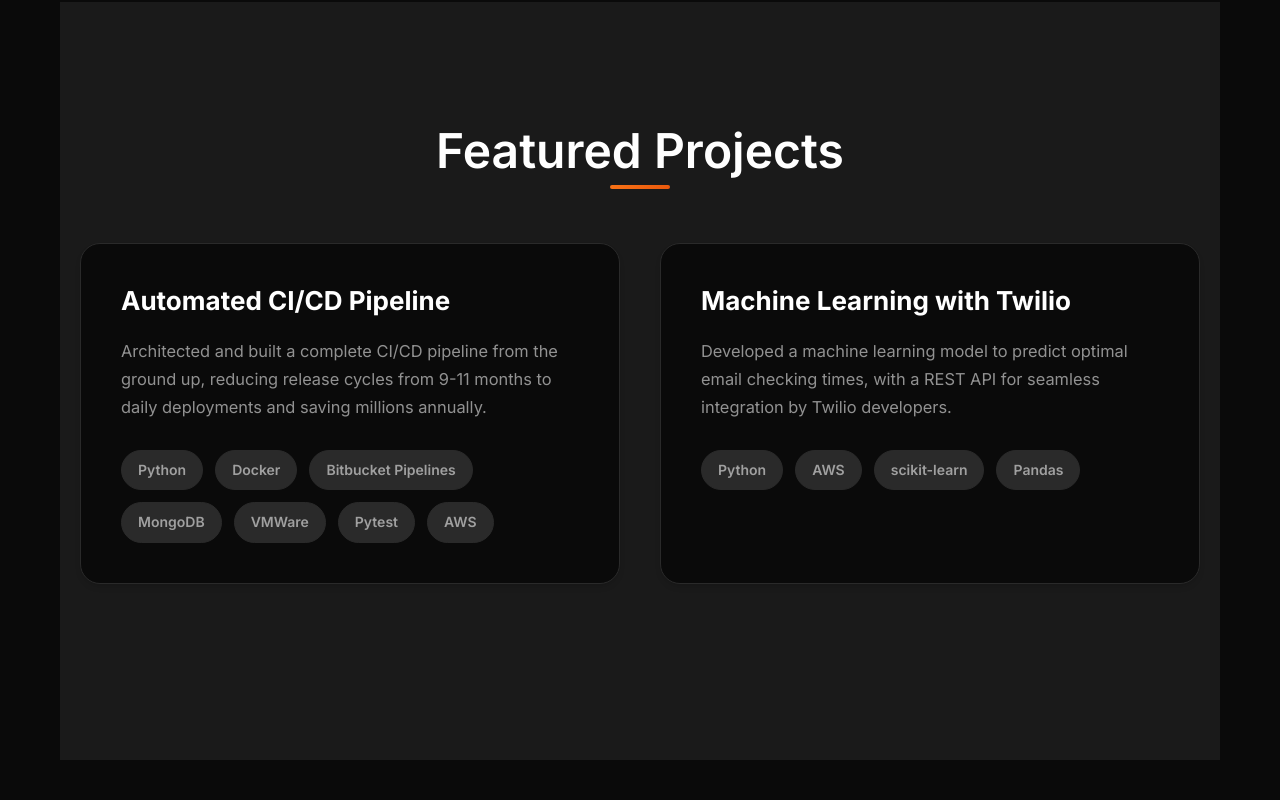
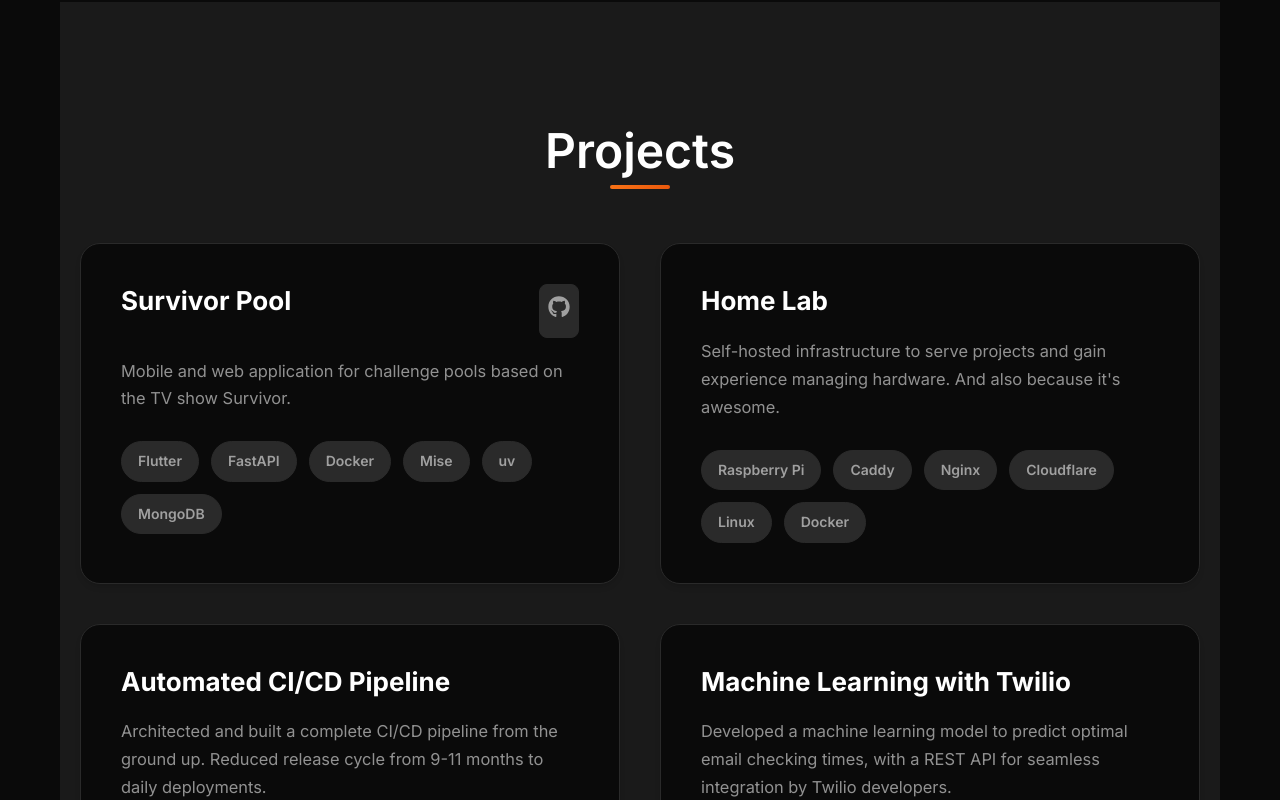
Before and after one commit to jjjacobsen/website, a React (Vite) app: page / in a window 1280 px wide. Shown: the part 1680-2480 px from the top of the page. Built offline with nearby package versions, Linux system fonts and the light colour scheme.

Commit message:
Update projects

```diff
--- a/src/components/Projects.css
+++ b/src/components/Projects.css
@@ -44,6 +44,7 @@
     linear-gradient(#fff 0 0) content-box,
     linear-gradient(#fff 0 0);
   mask-composite: xor;
+  pointer-events: none;
   opacity: 0;
   transition: opacity 0.4s ease;
 }
--- a/src/components/Projects.jsx
+++ b/src/components/Projects.jsx
@@ -5,9 +5,25 @@
 const Projects = () => {
   const projects = [
     {
+      title: "Survivor Pool",
+      description:
+        "Mobile and web application for challenge pools based on the TV show Survivor.",
+      tech: ["Flutter", "FastAPI", "Docker", "Mise", "uv", "MongoDB"],
+      github: "https://github.com/jjjacobsen/survivor-pool",
+      live: null,
+    },
+    {
+      title: "Home Lab",
+      description:
+        "Self-hosted infrastructure to serve projects and gain experience managing hardware. And also because it's awesome.",
+      tech: ["Raspberry Pi", "Caddy", "Nginx", "Cloudflare", "Linux", "Docker"],
+      github: null,
+      live: null,
+    },
+    {
       title: "Automated CI/CD Pipeline",
       description:
-        "Architected and built a complete CI/CD pipeline from the ground up, reducing release cycles from 9-11 months to daily deployments and saving millions annually.",
+        "Architected and built a complete CI/CD pipeline from the ground up. Reduced release cycle from 9-11 months to daily deployments.",
       tech: [
         "Python",
         "Docker",
@@ -33,7 +49,7 @@
   return (
     <section id="projects" className="projects">
       <div className="projects-content container">
-        <h2 className="section-title">Featured Projects</h2>
+        <h2 className="section-title">Projects</h2>
 
         <div className="projects-grid">
           {projects.map((project, index) => (
@@ -46,12 +62,22 @@
                 <h3>{project.title}</h3>
                 <div className="project-links">
                   {project.github && (
-                    <a href={project.github} aria-label="GitHub">
+                    <a
+                      href={project.github}
+                      target="_blank"
+                      rel="noreferrer"
+                      aria-label="GitHub"
+                    >
                       <FaGithub />
                     </a>
                   )}
                   {project.live && (
-                    <a href={project.live} aria-label="Live Demo">
+                    <a
+                      href={project.live}
+                      target="_blank"
+                      rel="noreferrer"
+                      aria-label="Live Demo"
+                    >
                       <FaExternalLinkAlt />
                     </a>
                   )}
```
